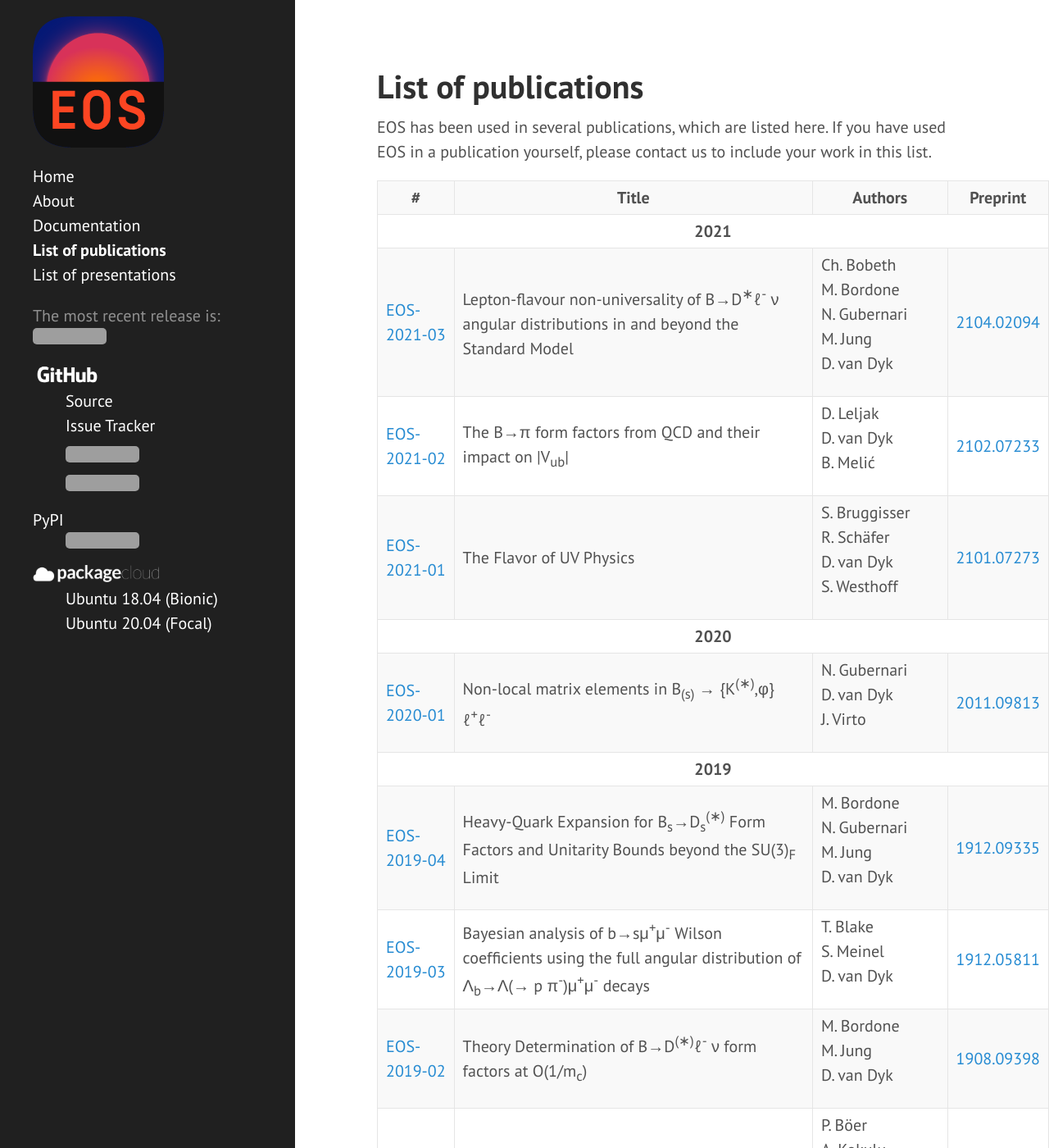
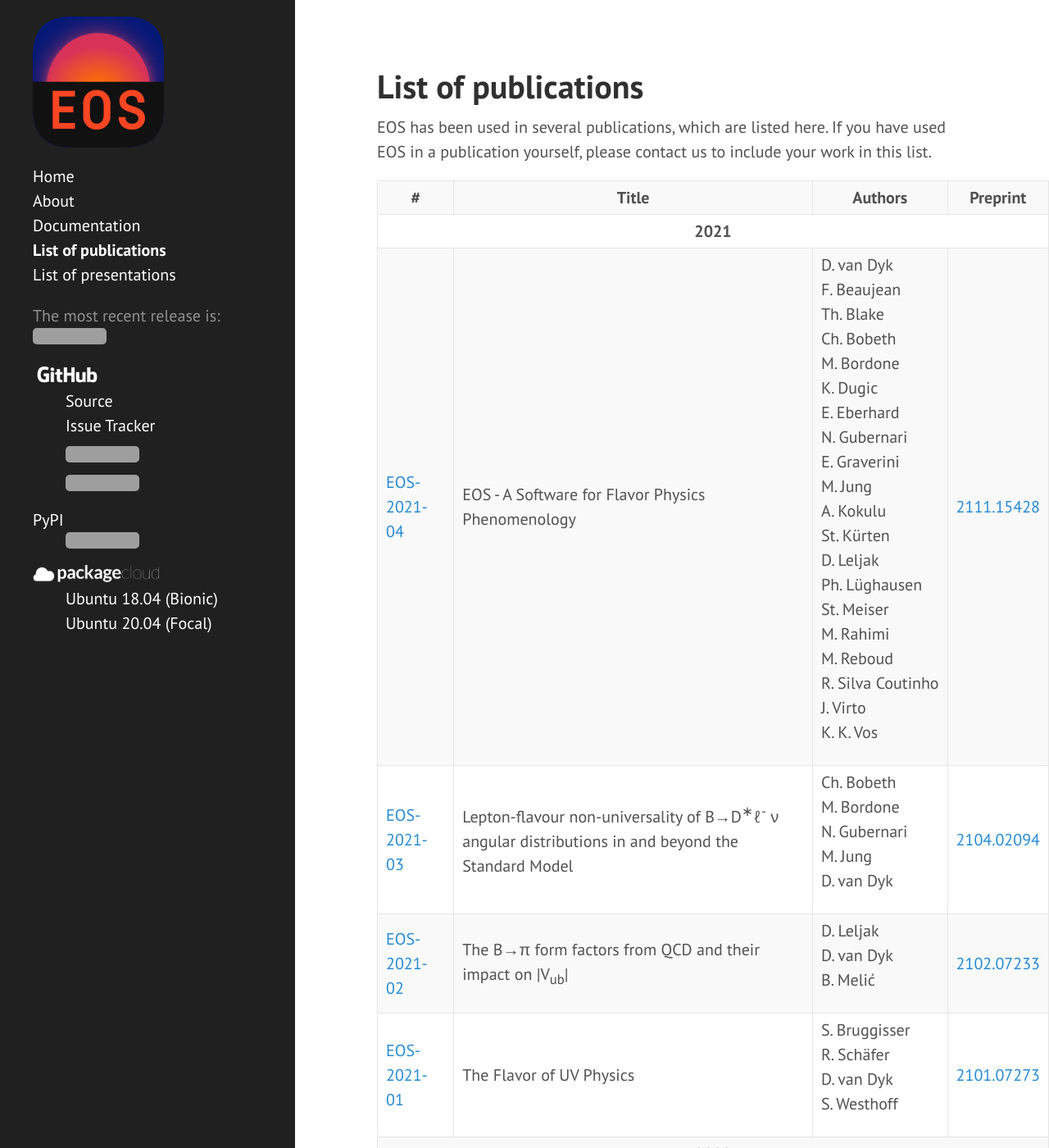
Before and after one commit to eos/eos.github.io, a Jekyll site: the page built from publications.html, in a window 1280 px wide and 1400 px high. Shown: the whole window at 82% size. Built offline with Jekyll 4.4.1, drawn with Linux system fonts in a browser that asks for light colours; grey boxes are pictures that could not be loaded.

Commit message:
Add EOS-2021-04 to list of publications

```diff
--- a/_data/publications.yml
+++ b/_data/publications.yml
@@ -1,5 +1,9 @@
 - year: '2021'
   items:
+      - id:      '04'
+        title:   'EOS - A Software for Flavor Physics Phenomenology'
+        authors: [D.&nbsp;van Dyk, F.&nbsp;Beaujean, Th.&nbsp;Blake, Ch.&nbsp;Bobeth, M.&nbsp;Bordone, K.&nbsp;Dugic, E.&nbsp;Eberhard, N.&nbsp;Gubernari, E.&nbsp;Graverini, M.&nbsp;Jung, A.&nbsp;Kokulu, St.&nbsp;Kürten, D.&nbsp;Leljak, Ph.&nbsp;Lüghausen, St.&nbsp;Meiser, M.&nbsp;Rahimi, M.&nbsp;Reboud, R.&nbsp;Silva Coutinho, J.&nbsp;Virto, K.&nbsp;K.&nbsp;Vos]
+        arxiv:   '2111.15428'
       - id:      '03'
         title:   'Lepton-flavour non-universality of B&rarr;D<sup>&lowast;</sup>&ell;<sup>-</sup> &nu; angular distributions in and beyond the Standard Model'
         authors: [ 'Ch.&nbsp;Bobeth', 'M.&nbsp;Bordone', 'N.&nbsp;Gubernari', 'M.&nbsp;Jung', 'D.&nbsp;van&nbsp;Dyk' ]
```
